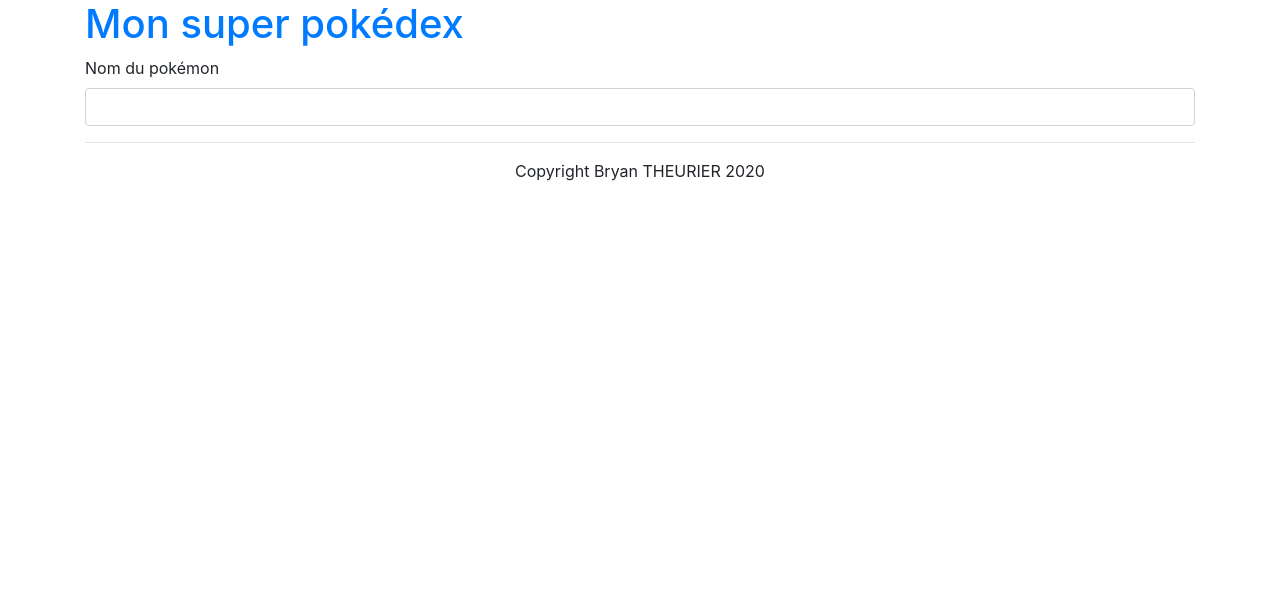
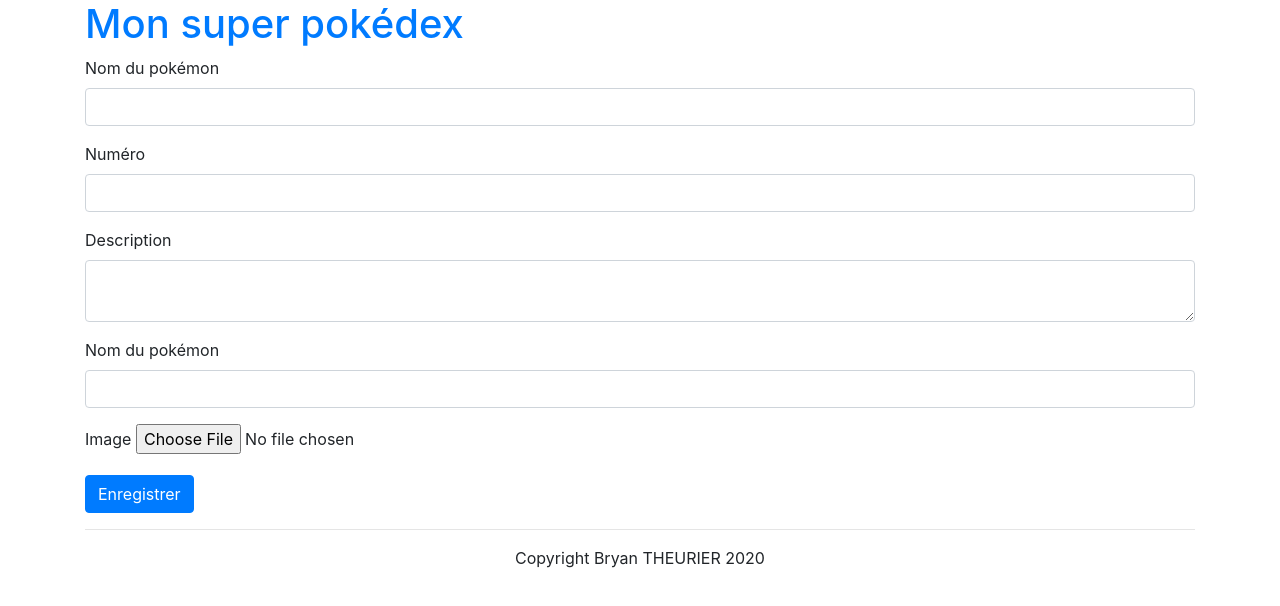
Before and after one commit to brnthr/Pokedex, a website: page pokedex/views/pokemons/edit.html in a window 1280 px wide. Drawn offline with nearby package versions, Linux system fonts and the light colour scheme; files that its build step writes are made by us from their sources.

Commit message:
creat form for edit

```diff
--- a/pokedex/views/pokemons/edit.html
+++ b/pokedex/views/pokemons/edit.html
@@ -6,5 +6,22 @@
       <label for="name">Nom du pokémon</label>
       <input type="text" id="name" name="name" class="form-control">
     </div>
+    <div class="form-group">
+      <label for="number">Numéro</label>
+      <input type="number" id="number" name="number" class="form-control">
+    </div>
+    <div class="form-group">
+      <label for="description">Description</label>
+      <textarea class="form-control" id="description" name="description"></textarea>
+    </div>
+    <div class="form-group">
+      <label for="name">Nom du pokémon</label>
+      <input type="text" id="name" name="name" class="form-control">
+    </div>
+    <div class="form-group">
+      <label for="file">Image</label>
+      <input type="file" id="file" name="file">
+    </div>
+    <input type="submit" class="btn btn-primary" value="Enregistrer">
   </form>
 {% endblock %}
```
